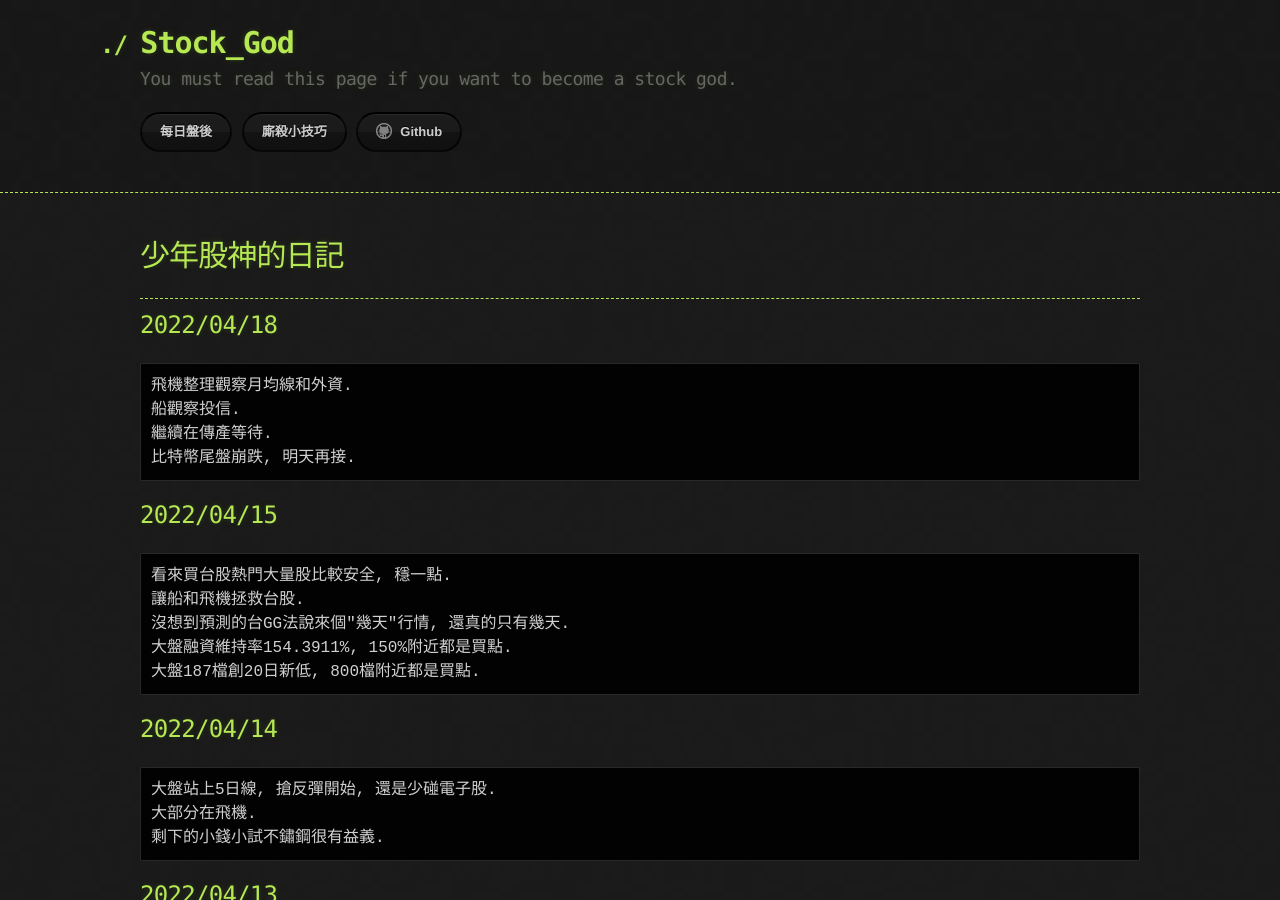
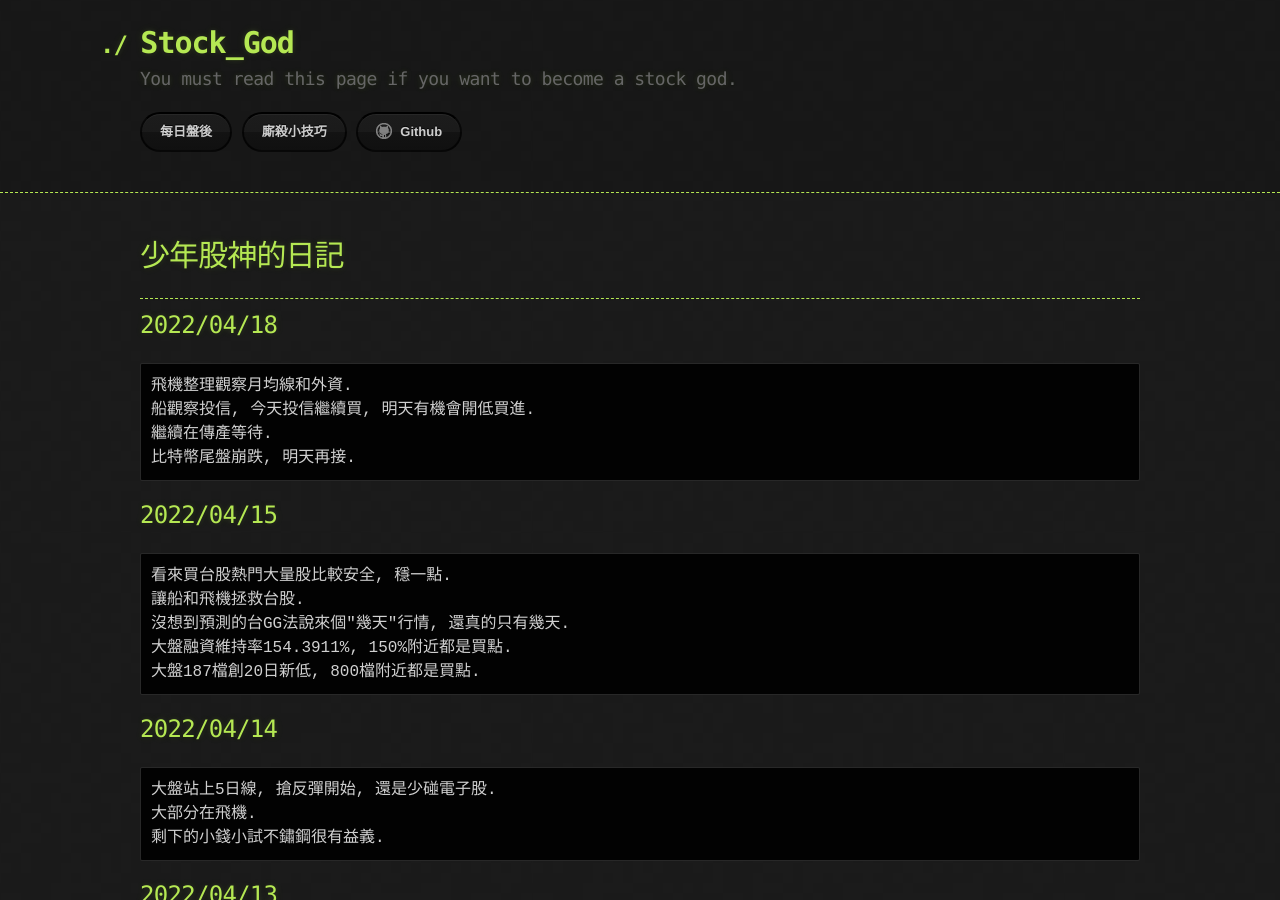
Before and after one commit to lepg5487/Stock_God, a Jekyll site: the page built from index.md, in a window 1280 px wide and 900 px high. Built offline with Jekyll 4.4.1, drawn with Linux system fonts in a browser that asks for light colours; our own code applies the rules of GitHub Pages for plain Markdown files.

Commit message:
Update index.md

````diff
--- a/index.md
+++ b/index.md
@@ -9,7 +9,7 @@ layout: testlayouts
 ## 2022/04/18
 ```
 飛機整理觀察月均線和外資.
-船觀察投信.
+船觀察投信, 今天投信繼續買, 明天有機會開低買進.
 繼續在傳產等待.
 比特幣尾盤崩跌, 明天再接.
 ```
````
